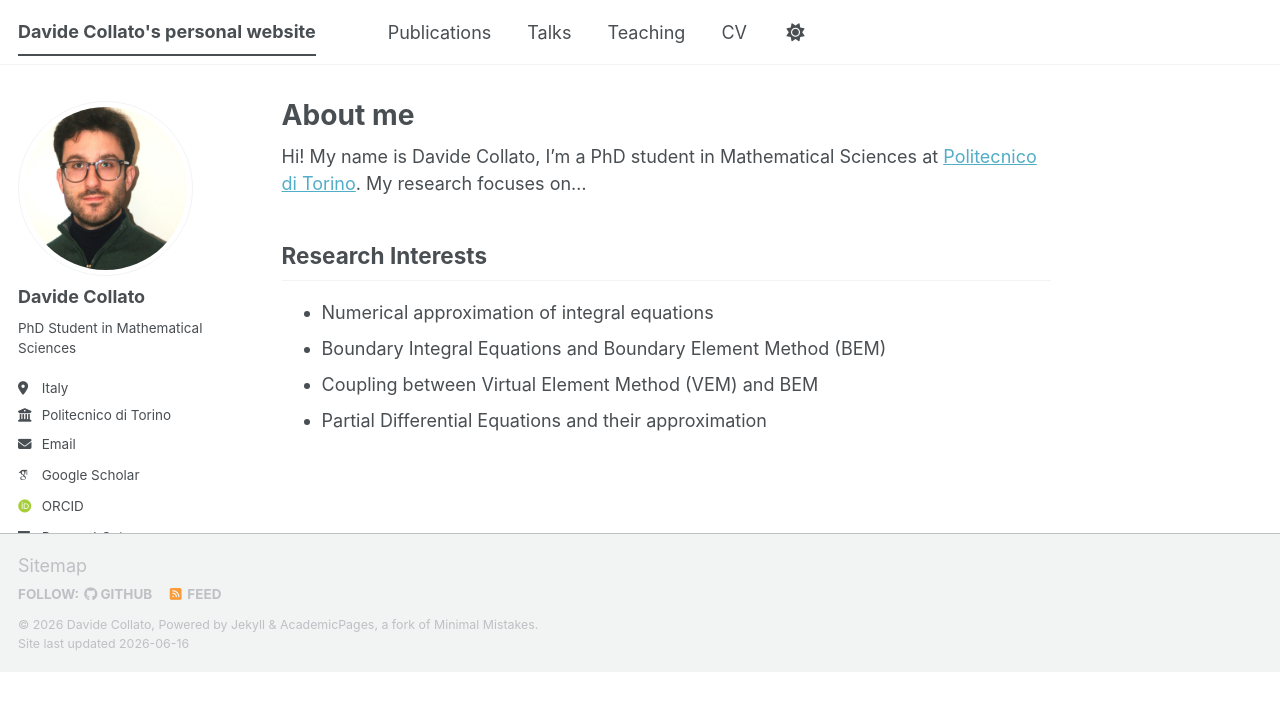
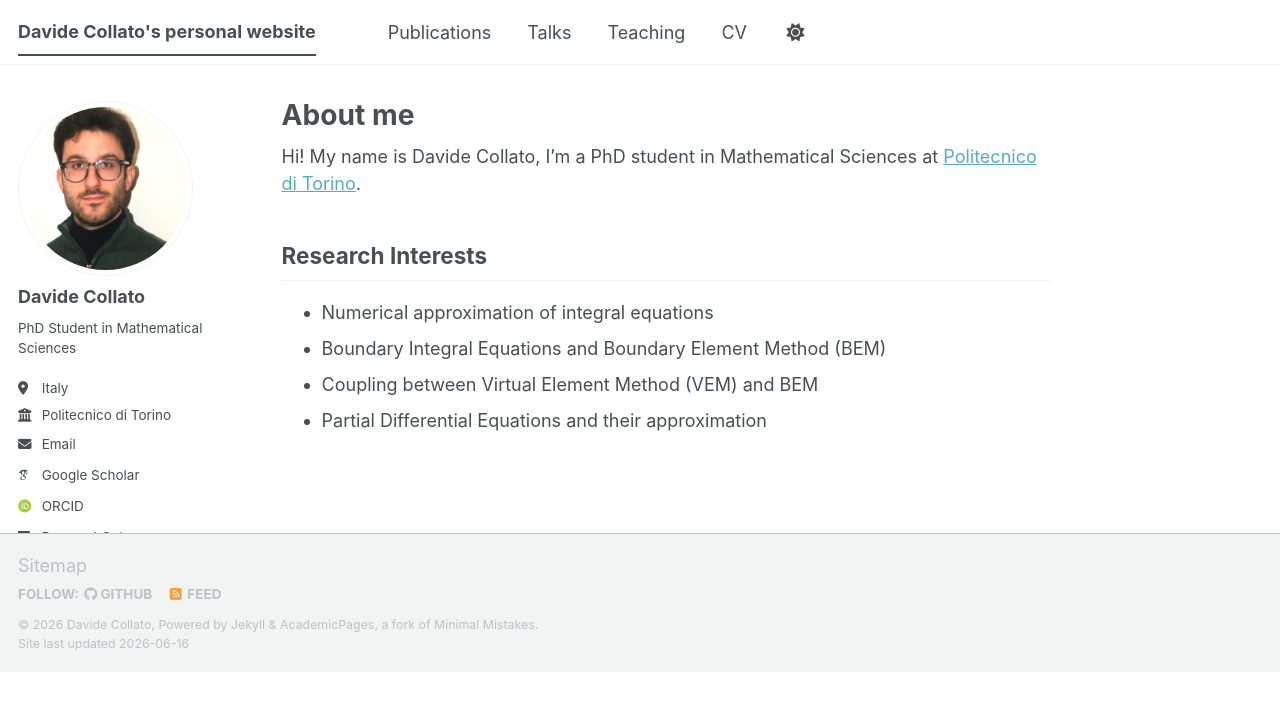
Before and after one commit to davidecollato/davidecollato.github.io, a Jekyll site: the page built from _pages/about.md, in a window 1280 px wide. Shown: the top 711 px of the page. Built offline with Jekyll 4.4.1, drawn with Linux system fonts in a browser that asks for light colours; some web fonts are replaced; a script bundle is joined from its source files by our own code; library files that are not in the unit come from our copies.

Commit message:
Update about.md

```diff
--- a/_pages/about.md
+++ b/_pages/about.md
@@ -7,7 +7,7 @@ redirect_from:
   - /about.html
 ---
 
-Hi! My name is Davide Collato, I'm a PhD student in Mathematical Sciences at [Politecnico di Torino](https://www.polito.it/). My research focuses on...
+Hi! My name is Davide Collato, I'm a PhD student in Mathematical Sciences at [Politecnico di Torino](https://www.polito.it/).
 
 ## Research Interests
 
```
